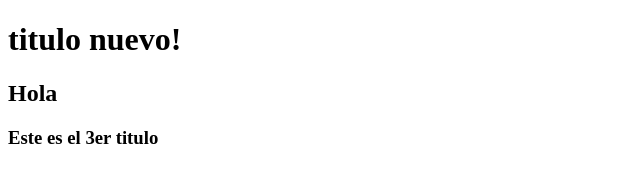
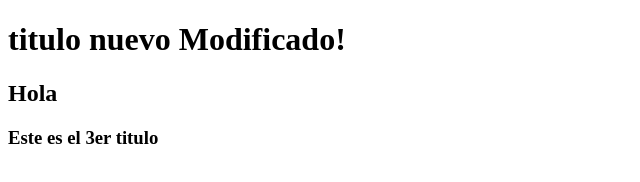
Before and after one commit to gabrielacoronado/hello-world-git, a plain HTML site: page index.html in a window 1280 px wide. Shown: the whole page, without its empty margins (0-640 px from the left). Drawn offline with Linux system fonts and the light colour scheme.

Commit message:
Se modifico index nuevamente

```diff
--- a/index.html
+++ b/index.html
@@ -8,7 +8,7 @@
 </head>
 
 <body>
-    <h1>titulo nuevo!</h1>
+    <h1>titulo nuevo Modificado!</h1>
     <h2>Hola
     </h2>
     <h3>Este es el 3er titulo</h3>
```
